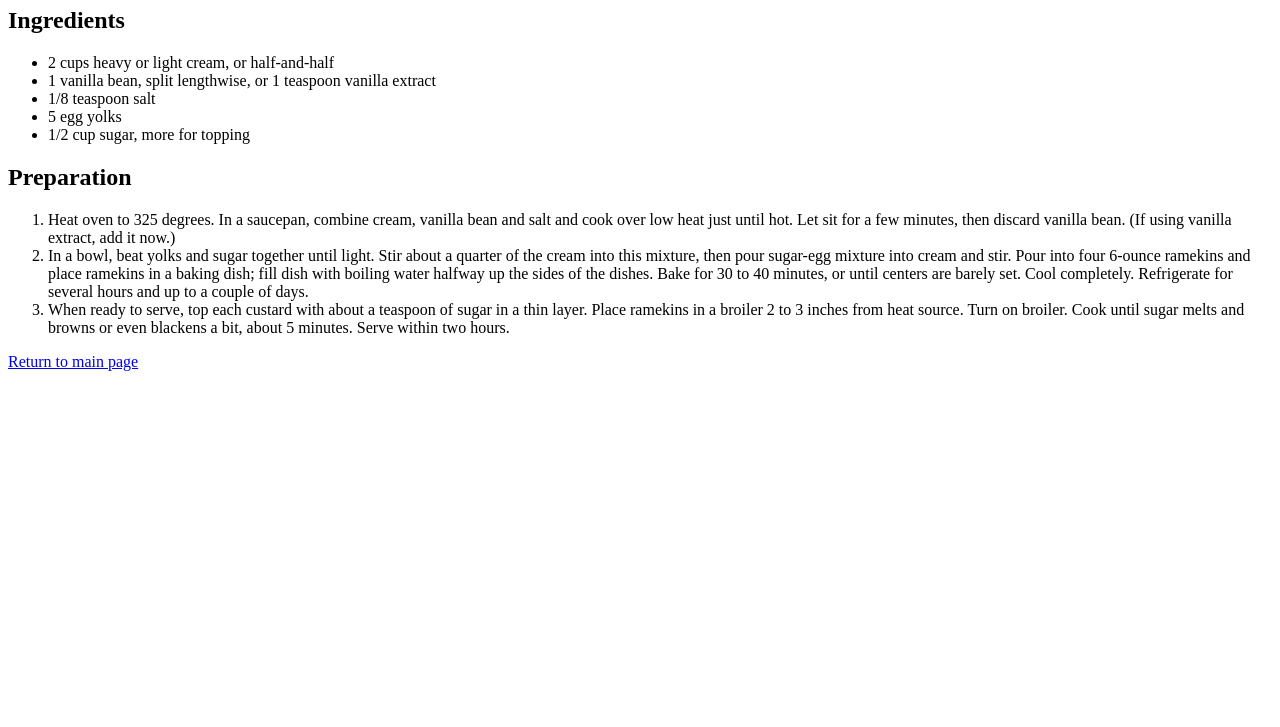
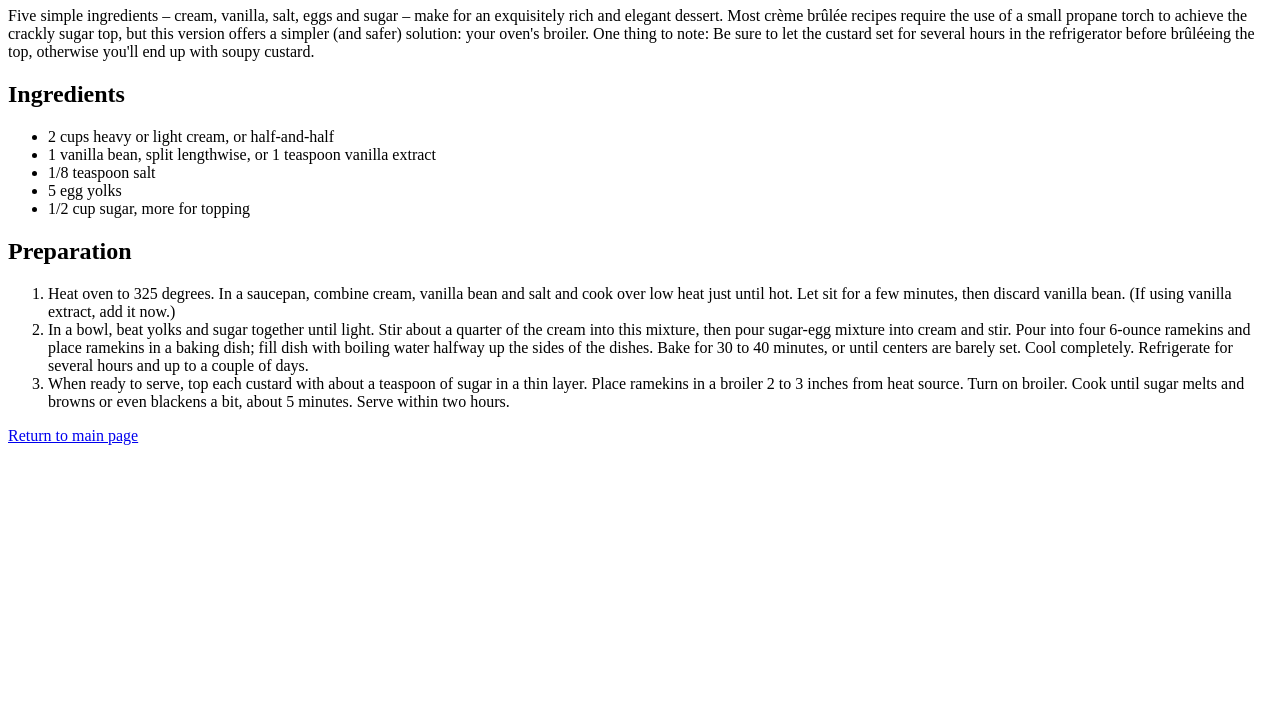
Before and after one commit to ElizabethAndriano/odin-recipes, a plain HTML site: page pages/creme-brulee.html in a window 1280 px wide. Shown: the part 73-800 px from the top of the page. Drawn offline with Linux system fonts and the light colour scheme.

Commit message:
Update creme brulee recipe

```diff
--- a/pages/creme-brulee.html
+++ b/pages/creme-brulee.html
@@ -7,6 +7,14 @@
     </head>
     <body>
         <h1>Vanilla Crème Brûlée</h1>
+
+        <p>Five simple ingredients – cream, vanilla, salt, eggs and sugar – make
+            for an exquisitely rich and elegant dessert. Most crème brûlée recipes
+            require the use of a small propane torch to achieve the crackly sugar
+            top, but this version offers a simpler (and safer) solution: your oven's
+            broiler. One thing to note: Be sure to let the custard set for several
+            hours in the refrigerator before brûléeing the top, otherwise you'll
+            end up with soupy custard.</p>
 
         <h2>Ingredients</h2>
         <ul>
```
